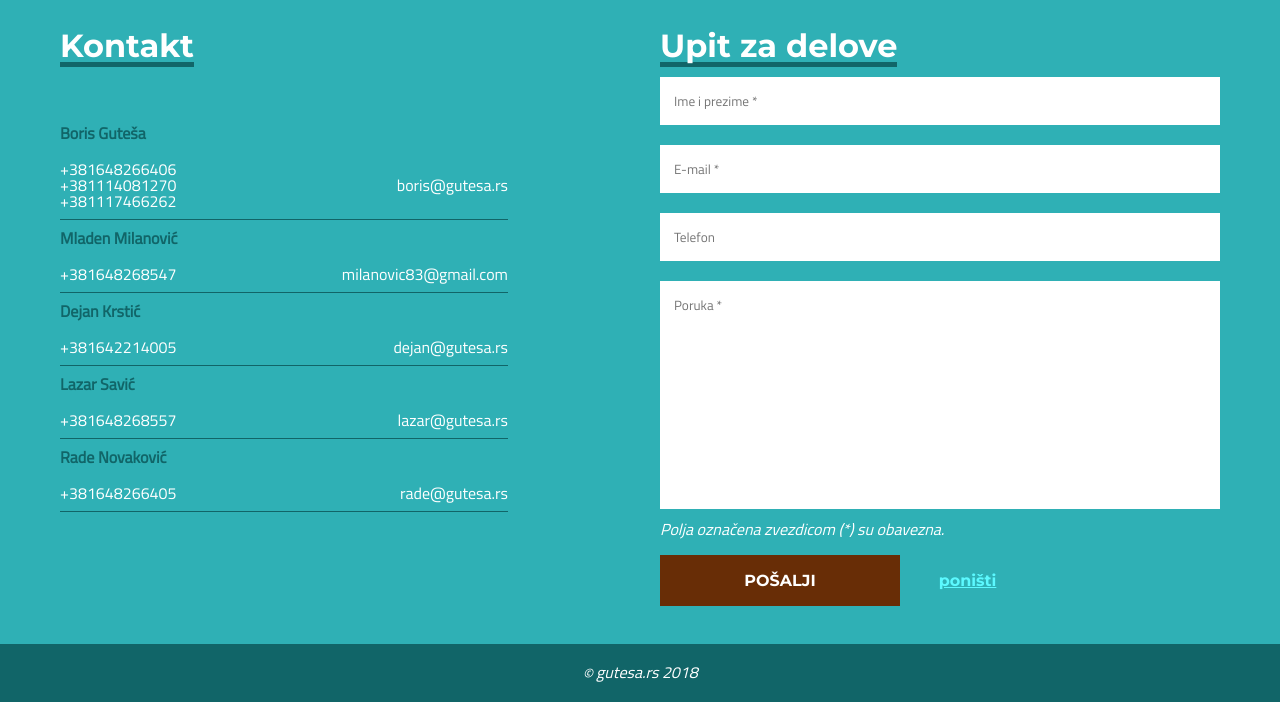
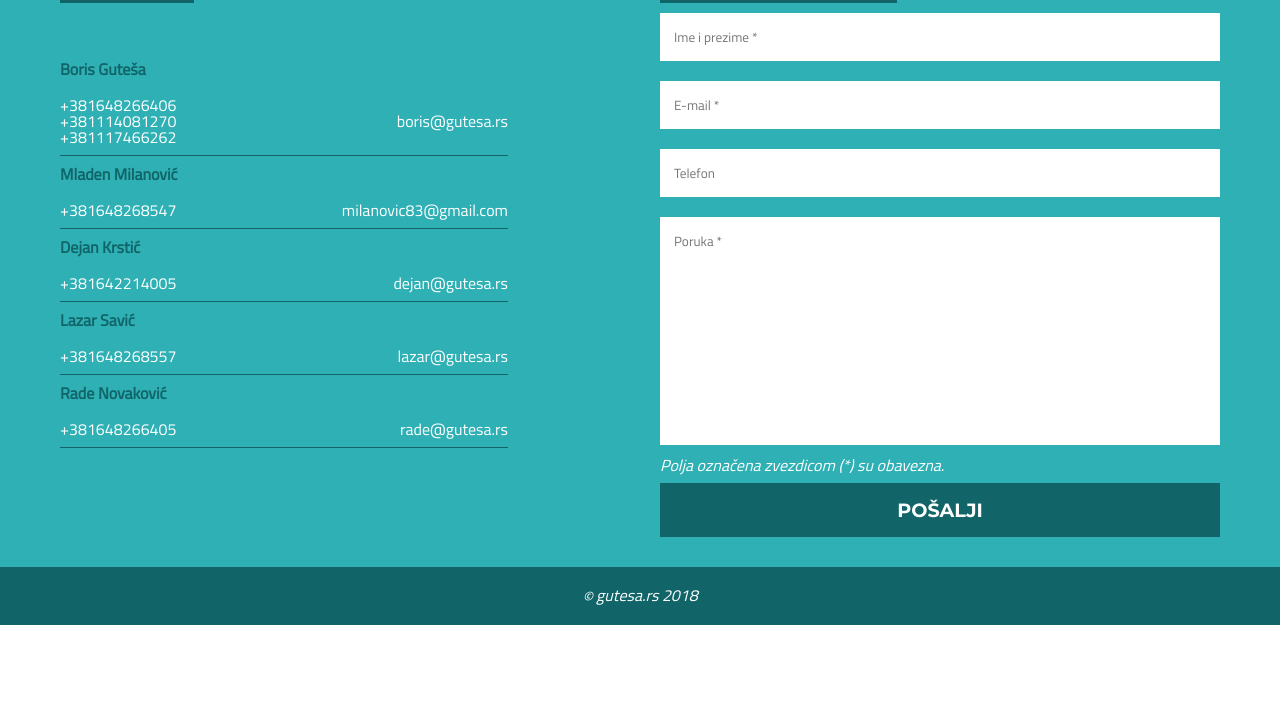
Before and after one commit to Dorcolac/gutesa, a PHP site: page / in a window 1280 px wide. Shown: the part 2684-3386 px from the top of the page. After the commit the page ends 3309 px from the top, so only its background shows below. Run offline with PHP 8.4, Linux system fonts and the light colour scheme; some libraries are stand-ins or nearby versions.

Commit message:
little fixes and updates

```diff
--- a/css/media.css
+++ b/css/media.css
@@ -91,7 +91,7 @@
 		right: 0;
 		bottom: 0;
 		width: 60vw;
-		max-height: 100vh;
+		max-height: 100%;
 	}
 
 	#kontakt {
--- a/css/style.css
+++ b/css/style.css
@@ -48,13 +48,15 @@
 }
 
 header .pre-nav div.logo {
-	font-family: "Montserrat", sans-serif;
-	color: black;
 	font-size: 2em;
 	float: left;
 	margin: 13px 0 8px 10px;
+	transition: .3s;
+}
+
+header .pre-nav div.logo a {
+	font-family: "Montserrat", sans-serif;
 	color: #fff;
-	transition: .3s;
 }
 
 header .pre-nav .burger {
@@ -68,7 +70,7 @@
 header .pre-nav .burger div {
 	height: 5px;
 	width: 100%;
-	background-color: black;
+	background-color: #000;
 	margin: 7px 0;
 	border-radius: 3px;
 }
@@ -306,11 +308,11 @@
 
 #o-nama .overlay {
 	background-color: rgba(0, 0, 0, .6);
-	height: 100vh;
+	min-height: 100vh;
 }
 
 #o-nama h2 {
-	padding-top: 5em;
+	padding-top: 2em;
 	font-size: 2em;
 	padding-left: 10px;
 	margin-bottom: 50px;
@@ -323,17 +325,20 @@
 	display: inline-block;
 	box-sizing: border-box;
 	padding: 5px 20px;
-
 }
 
-
+#o-nama .overlay .container > p {
+	box-sizing: border-box;
+	padding: 10px 20px;
+	/* margin: 20px 0; */
+}
 
 .badges {
 	max-width: 1200px;
 	display: flex;
 	flex-wrap: wrap;
 	justify-content: space-between;
-		position: absolute;
+	/* position: absolute; */
 	bottom: 0;
 }
 
@@ -715,7 +720,7 @@
 
 #lokacija h2 {
 	display: inline-block;
-	padding: 3em 0 1em 0;
+	padding: 2em 0 1em 0;
 	font-size: 32px;
 	margin: 0;
 }
@@ -792,14 +797,6 @@
 	display: inline-block;
 }
 
-/*form {
-	font-size: 0;
-}
-
-form * {
-	font-size: 16px;
-}*/
-
 form input, form textarea {
 	width: 100%;
 	margin: 10px 0;
@@ -830,40 +827,23 @@
 	font-style: italic;
 }
 
-form input[type="submit"],
-form input[type="reset"] {
+form input[type="submit"] {
 	padding: .5em;
 	font-family: "Montserrat", sans-serif;
 	color: white;
 	cursor: pointer;
 	box-sizing: border-box;
-}
-
-form input[type="reset"] {
-	color: #5CF9FF;
-	background-color: transparent;
-	text-decoration: underline;
-	font-size: 1em;
-	width: 8em;
-	padding: 1em;
-	border: .5em solid transparent;
-	text-transform: lowercase;
-}
-
-form input[type="reset"]:hover {
-	color: #116568;
-}
-
-form input[type="submit"] {
-	width: 15em;
-	font-size: 1em;
-	background-color: #682D06;
-	border: .5em solid #682D06;
+	width: 100%;
+	font-size: 1.2em;
+	font-weight: 700;
+	background-color: #116568;
+	border: 5px solid #116568;
 }
 
 form input[type="submit"]:hover {
-	background-color: rgba(255, 255, 255, .8);
-	color: #682D06;
+	background-color: transparent;
+	color: #fff;
+	border-color: #fff;
 }
 
 footer {
--- a/index.html
+++ b/index.html
@@ -5,10 +5,11 @@
 	<meta name="viewport" content="width=device-width, initial-scale=1.0">
 	<meta name="description" content="Lorem ipsum dolor sit amet, consectetur adipisicing elit. Sint, vel, consequuntur. Nisi consequuntur explicabo sequi quasi expedita, beatae repellendus accusamus alias consectetur. Autem ducimus neque, tempora tenetur quasi, eveniet accusamus!">
 	<meta name="author" content="Nikola Starčević">
+	<meta name="email" content="nikola.starcevic.95@gmail.com">
+	<link rel="stylesheet" href="css/reset.css">
+	<link rel="stylesheet" href="https://use.fontawesome.com/releases/v5.2.0/css/all.css" integrity="sha384-hWVjflwFxL6sNzntih27bfxkr27PmbbK/iSvJ+a4+0owXq79v+lsFkW54bOGbiDQ" crossorigin="anonymous">
 	<link rel="stylesheet" type="text/css" href="https://cdn.jsdelivr.net/npm/slick-carousel@1.8.1/slick/slick.css"/>
 	<link rel="stylesheet" type="text/css" href="https://cdn.jsdelivr.net/npm/slick-carousel@1.8.1/slick/slick-theme.css"/>
-	<link rel="stylesheet" href="https://use.fontawesome.com/releases/v5.2.0/css/all.css" integrity="sha384-hWVjflwFxL6sNzntih27bfxkr27PmbbK/iSvJ+a4+0owXq79v+lsFkW54bOGbiDQ" crossorigin="anonymous">
-	<link rel="stylesheet" href="css/reset.css">
 	<link rel="stylesheet" href="css/style.css">
 	<link rel="stylesheet" href="css/media.css">
 	<link href="https://fonts.googleapis.com/css?family=Montserrat:700" rel="stylesheet">
@@ -20,7 +21,7 @@
 	<header>
 		<div class="container">
 			<section class="pre-nav">
-				<div class="logo">Guteša doo</div>
+				<div class="logo"><a href="#o-nama">Guteša d.o.o.</a></div>
 				<div class="navTrigger">
 					<i></i>
 					<i></i>
@@ -46,6 +47,8 @@
 			<div class="overlay">
 				<div class="container">
 					<h2><span>Ko smo mi?</span></h2>
+
+					<!-- Guteša d.o.o. je firma as već preko 10 godina iskustva u oblasti veleprodaje autodelova  -->
 
 					<p>Dobrodošli na web prezentaciju firme Guteša doo.</p>
 
@@ -218,42 +221,34 @@
 											<p>+381114081270</p>
 											<p>+381117466262</p>
 										</td>
-										<td>boris@gutesa.rs</td>
+										<td> boris@gutesa.rs</td>
 									</tr>
 									<tr>
 										<th>Mladen Milanović</th>
 									</tr>
 									<tr>
-										<td>
-											<p>+381648268547</p>
-										</td>
+										<td>+381648268547</td>
 										<td>milanovic83@gmail.com</td>
 									</tr>
 									<tr>
 										<th>Dejan Krstić</th>
 									</tr>
 									<tr>
-										<td>
-											<p>+381642214005</p>
-										</td>
+										<td>+381642214005</td>
 										<td>dejan@gutesa.rs</td>
 									</tr>
 									<tr>
 										<th>Lazar Savić</th>
 									</tr>
 									<tr>
-										<td>
-											<p>+381648268557</p>
-										</td>
+										<td>+381648268557</td>
 										<td>lazar@gutesa.rs</td>
 									</tr>
 									<tr>
 										<th>Rade Novaković</th>
 									</tr>
 									<tr>
-										<td>
-											<p>+381648266405</p>
-										</td>
+										<td>+381648266405</td>
 										<td>rade@gutesa.rs</td>
 									</tr>
 								</tbody>
@@ -271,7 +266,6 @@
 							<textarea name="" id="" cols="30" rows="10" placeholder="Poruka *" required=""></textarea>
 							<p>Polja označena zvezdicom (*) su obavezna.</p>
 							<input type="submit" value="POŠALJI">
-							<input type="reset" value="PONIŠTI">
 						</form>
 					</section>
 				</div>
```
Lines whose indentation alone changed are shown as unchanged.
